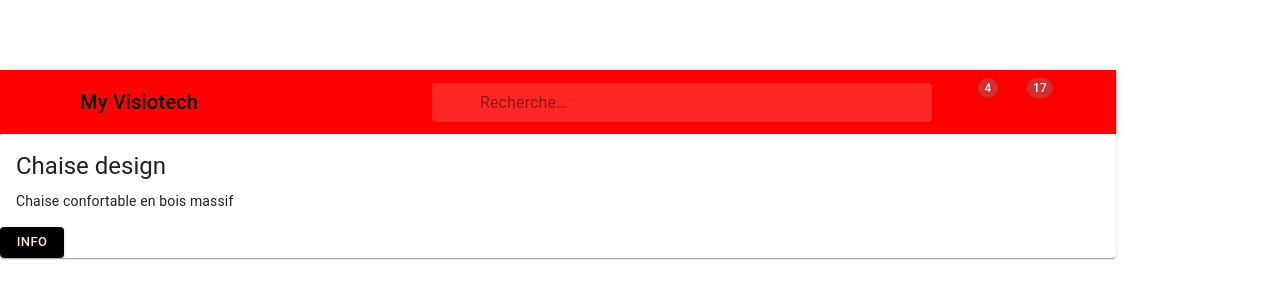
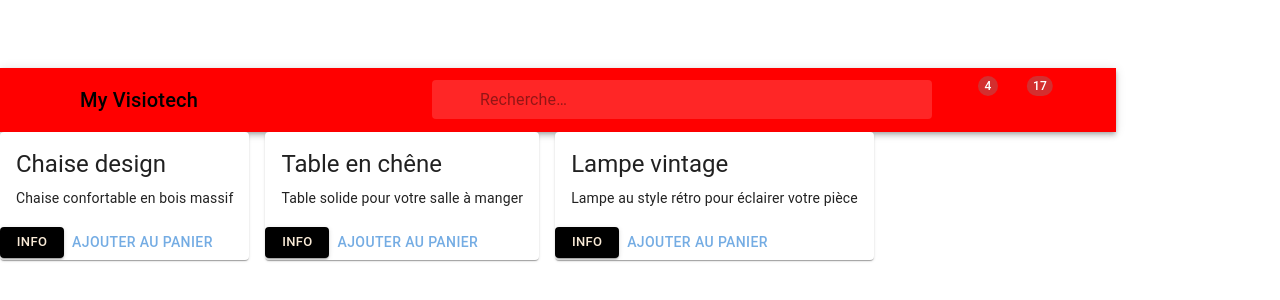
Before and after one commit to Killian-bl/evalAout, a React (Vite) app: page /Admin in a window 1280 px wide. Shown: the part 236-536 px from the top of the page. Built offline with nearby package versions, Linux system fonts and the light colour scheme; some icons are missing.

Commit message:
fonction ajouter au panier + maj

```diff
--- a/src/@types/product.d.ts
+++ b/src/@types/ProductType.d.ts
@@ -1,4 +1,4 @@
-export type product = {
+export type productType = {
     id: number;
     name: string;
     price: number;
--- a/src/components/ProductCard.tsx
+++ b/src/components/ProductCard.tsx
@@ -2,14 +2,37 @@ import {useNavigate} from "react-router-dom";
 import Card from '@mui/material/Card';
 import Button from '@mui/material/Button';
 import {CardContent, Typography} from "@mui/material";
-import type {product} from "../@types/product";
+import type {productType} from "../@types/ProductType";
+import AddCartButton from "./button/AddCartButton.tsx";
 
 interface ProductCardProps {
-    product: product;
+    product: productType;
 }
 
 const ProductCard = ({product}: ProductCardProps) => {
     const navigate = useNavigate();
+
+    const mockProducts = [
+        {
+            id: 1,
+            name: "Chaise design",
+            price: 5,
+            overview: "Chaise confortable en bois massif"
+        },
+        {
+            id: 2,
+            name: "Table en chêne",
+            price: 15,
+            overview: "Table solide pour votre salle à manger"
+        },
+        {
+            id: 3,
+            name: "Lampe vintage",
+            price: 8,
+            overview: "Lampe au style rétro pour éclairer votre pièce"
+        }
+    ];
+
     return (
         <div>
             <Card className="CardContainer">
@@ -25,6 +48,7 @@ const ProductCard = ({product}: ProductCardProps) => {
                 </CardContent>
                 <Button variant="contained" size="small" sx={{backgroundColor: 'black', color: 'antiquewhite'}}
                         onClick={() => navigate('/ProductDetails/' + product.id)}>Info</Button>
+                <AddCartButton product={mockProducts[0]} />
             </Card>
         </div>
     )
--- /dev/null
+++ b/src/components/button/AddCartButton.tsx
@@ -0,0 +1,43 @@
+import type {productType} from "../../@types/ProductType";
+import { useState, useEffect } from 'react';
+import Button from "@mui/material/Button";
+
+
+interface ProductCardProps {
+    product: productType;
+}
+
+function AddCartButton({product}: ProductCardProps) {
+    const [addCart, setAddCart] = useState(false);
+
+    useEffect(() => {
+        const storedCart = JSON.parse(localStorage.getItem('added') || '[]');
+        const isAlreadyAdded = storedCart.find((fav: productType)=> fav.id === product.id);
+        setAddCart(!isAlreadyAdded);
+    }, [product.id]);
+
+    const toggleAddCart = () => {
+        const storedCart: productType[] = JSON.parse(localStorage.getItem('added') || '[]');
+        const isAlreadyAdded = storedCart.find((fav: productType)=> fav.id === product.id);
+
+        let updatedCart;
+        if (isAlreadyAdded) {
+            updatedCart = storedCart.filter((fav: productType)=> fav.id === product.id);
+            alert("Produit retiré du panier.");
+            setAddCart(false);
+        } else {
+            updatedCart = [...storedCart, product];
+            alert("Produit ajouté au panier.");
+            setAddCart(true);
+        }
+        localStorage.setItem('added', JSON.stringify(updatedCart));
+    };
+
+    return (
+        <Button onClick={toggleAddCart} style={{ opacity: addCart ? 0.6 : 1 }}>
+            ajouter au panier
+        </Button>
+    )
+}
+
+export default AddCartButton;
--- a/src/main.tsx
+++ b/src/main.tsx
@@ -7,7 +7,9 @@ import App from './App.tsx';
 createRoot(document.getElementById('root')!).render(
     <StrictMode>
         <BrowserRouter>
-            <App />
+            <App searchQuery={''} setSearchQuery={function(): void {
+                throw new Error('Function not implemented.');
+            } } />
         </BrowserRouter>
     </StrictMode>,
 );
--- a/src/pages/Product.tsx
+++ b/src/pages/Product.tsx
@@ -2,16 +2,32 @@ import ProductCard from "../components/ProductCard.tsx";
 
 const Product = () => {
 
-    const mockProduct = {
-        id: 1,
-        name: "Chaise design",
-        price: 5,
-        overview: "Chaise confortable en bois massif"
-    };
+    const mockProducts = [
+        {
+            id: 1,
+            name: "Chaise design",
+            price: 5,
+            overview: "Chaise confortable en bois massif"
+        },
+        {
+            id: 2,
+            name: "Table en chêne",
+            price: 15,
+            overview: "Table solide pour votre salle à manger"
+        },
+        {
+            id: 3,
+            name: "Lampe vintage",
+            price: 8,
+            overview: "Lampe au style rétro pour éclairer votre pièce"
+        }
+    ];
 
 return (
-    <div>
-        <ProductCard product={mockProduct}/>
+    <div style={{ display: "flex", gap: "1rem", flexWrap: "wrap" }}>
+        {mockProducts.map((product) => (
+            <ProductCard key={product.id} product={product} />
+        ))}
     </div>
 )
 }
```
Also changed, not shown: src/pages/ShoppingCart.tsx (+24 -9 lines).
